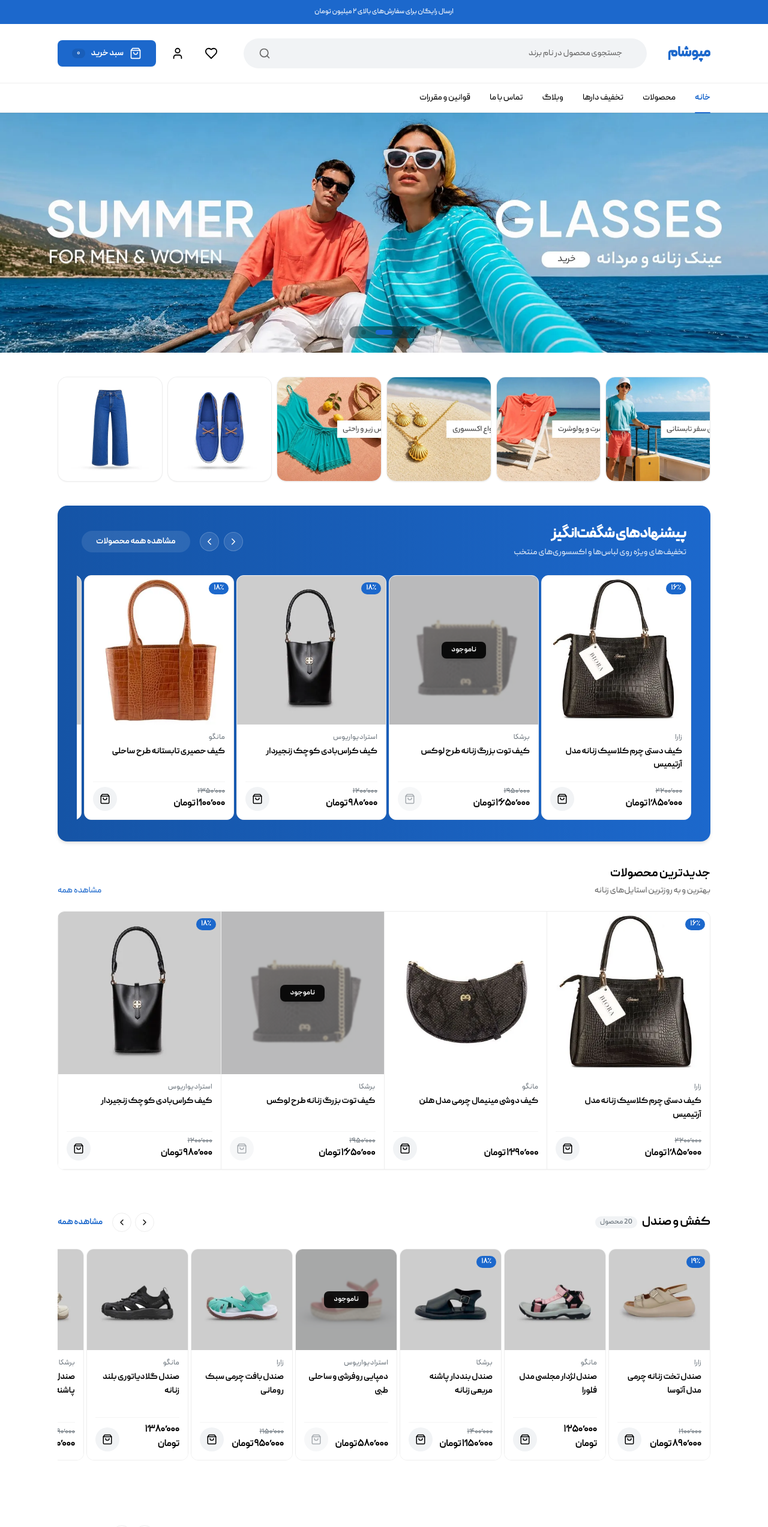
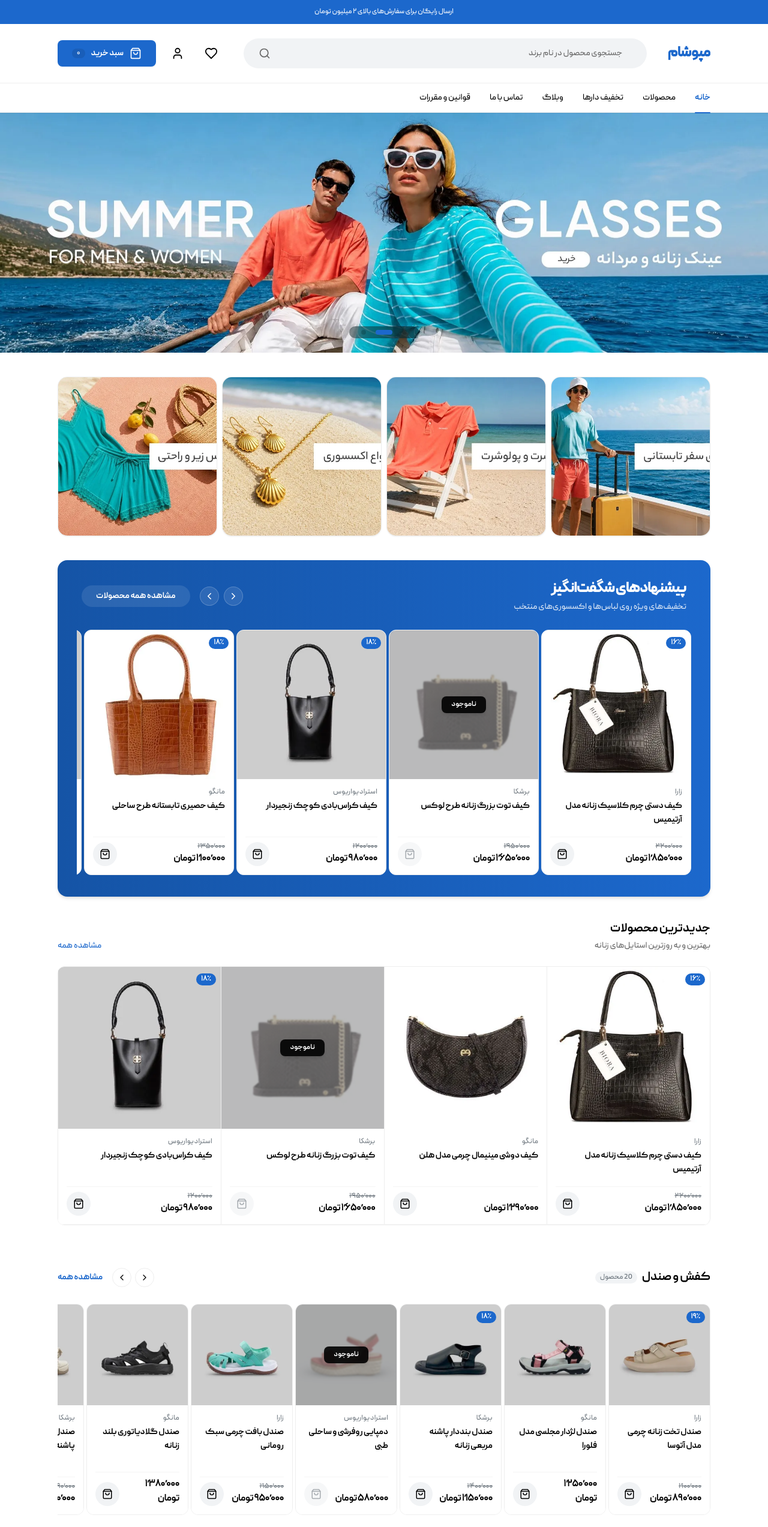
Before and after one commit to depix-ir/mepusham-api, a Next.js app: page / in a window 1280 px wide. Shown: the top 2546 px of the page at 60% size. Built offline with nearby package versions, Linux system fonts and the light colour scheme.

Commit message:
feat: add secondary banner slider and restrict top categories to 4
Co-authored-by: moazzen3169 <141169107+moazzen3169@users.noreply.github.com>

```diff
--- a/src/app/page.tsx
+++ b/src/app/page.tsx
@@ -1,6 +1,6 @@
 import React from "react";
 import { products } from "@/data/products";
-import { categories, banners } from "@/data/common";
+import { categories, banners, secondaryBanners } from "@/data/common";
 import { HeroSection } from "@/components/sections/HeroSection";
 import { CategorySection } from "@/components/sections/CategorySection";
 import { OfferSection } from "@/components/sections/OfferSection";
@@ -10,14 +10,15 @@ import { CategoryCarouselSection } from "@/components/sections/CategoryCarouselS
 export default function HomePage() {
   const discountedProducts = products.filter((p) => p.pricing.hasDiscount);
   const newArrivals = products.slice(0, 4);
+  const topCategories = categories.slice(0, 4);
 
   return (
     <div className="flex flex-col gap-6 md:gap-10 pb-8">
       {/* Hero Banner Section (Full width, no padding, no border-radius) */}
-      {banners.length > 0 && <HeroSection banners={banners} />}
+      {banners.length > 0 && <HeroSection banners={banners} id="hero-main" />}
 
-      {/* Top Categories Showcase (Photo Cards Grid) */}
-      <CategorySection categories={categories} variant="cards" />
+      {/* Top Categories Showcase (Photo Cards Grid - 4 categories) */}
+      <CategorySection categories={topCategories} variant="cards" />
 
       {/* Special Offers Section (Carousel) */}
       <OfferSection
@@ -36,11 +37,15 @@ export default function HomePage() {
 
       {/* Category Product Carousels (1 Carousel Per Category) */}
       {categories.map((category) => (
-        <CategoryCarouselSection
-          key={category.id}
-          category={category}
-          products={products}
-        />
+        <React.Fragment key={category.id}>
+          <CategoryCarouselSection
+            category={category}
+            products={products}
+          />
+          {category.slug === "bags-backpacks" && secondaryBanners.length > 0 && (
+            <HeroSection banners={secondaryBanners} id="hero-secondary" />
+          )}
+        </React.Fragment>
       ))}
     </div>
   );
--- a/src/components/sections/CategorySection.tsx
+++ b/src/components/sections/CategorySection.tsx
@@ -19,8 +19,9 @@ export function CategorySection({
 
   // Variant 1: Photo Cards (Used at the top of the Home Page)
   if (variant === "cards") {
+    const isFourItems = categories.length === 4;
     return (
-      <section className="w-full  ">
+      <section className="w-full">
         <Container>
           {title && (
             <div className="flex items-center justify-between mb-4 md:mb-6">
@@ -29,7 +30,11 @@ export function CategorySection({
               </h2>
             </div>
           )}
-          <div className="grid grid-cols-2 sm:grid-cols-3 lg:grid-cols-6 gap-[8px]">
+          <div
+            className={`grid grid-cols-2 ${
+              isFourItems ? "sm:grid-cols-4" : "sm:grid-cols-3 lg:grid-cols-6"
+            } gap-[8px]`}
+          >
             {categories.map((category) => {
               const fallbackImg = "/images/category-1.webp";
               const imgSrc = category.imageUrl || fallbackImg;
@@ -44,7 +49,11 @@ export function CategorySection({
                     src={imgSrc}
                     alt={category.name}
                     fill
-                    sizes="(max-width: 640px) 50vw, (max-width: 1024px) 33vw, 16vw"
+                    sizes={
+                      isFourItems
+                        ? "(max-width: 640px) 50vw, 25vw"
+                        : "(max-width: 640px) 50vw, (max-width: 1024px) 33vw, 16vw"
+                    }
                     className="object-cover object-center group-hover:scale-108 transition-transform duration-500"
                   />
                 </Link>
--- a/src/components/sections/HeroSection.tsx
+++ b/src/components/sections/HeroSection.tsx
@@ -16,16 +16,22 @@ import { ChevronRightIcon, ChevronLeftIcon } from "@/components/icons";
 interface HeroSectionProps {
   banners: Banner[];
   autoPlayInterval?: number;
+  id?: string;
 }
 
 export function HeroSection({
   banners,
   autoPlayInterval = 4500,
+  id = "main",
 }: HeroSectionProps) {
   const bannerList = banners || [];
   const bannerCount = bannerList.length;
 
   if (bannerCount === 0) return null;
+
+  const prevClass = `hero-swiper-button-prev-${id}`;
+  const nextClass = `hero-swiper-button-next-${id}`;
+  const paginationClass = `hero-swiper-pagination-${id}`;
 
   return (
     <section className="w-full max-w-full h-[180px] md:h-[400px] select-none overflow-hidden p-0 m-0 rounded-none border-none relative group">
@@ -45,11 +51,11 @@ export function HeroSection({
         }
         pagination={{
           clickable: true,
-          el: ".hero-swiper-pagination",
+          el: `.${paginationClass}`,
         }}
         navigation={{
-          prevEl: ".hero-swiper-button-prev",
-          nextEl: ".hero-swiper-button-next",
+          prevEl: `.${prevClass}`,
+          nextEl: `.${nextClass}`,
         }}
         className="w-full h-full rounded-none"
       >
@@ -97,7 +103,7 @@ export function HeroSection({
             <button
               type="button"
               aria-label="اسلاید قبلی"
-              className="hero-swiper-button-prev hidden absolute right-3 md:right-5 top-1/2 -translate-y-1/2 z-20 w-10 h-10 md:w-12 md:h-12 rounded-full bg-background/85 hover:bg-background text-foreground shadow-lg flex items-center justify-center transition-all duration-200 hover:scale-110 cursor-pointer backdrop-blur-sm opacity-90 hover:opacity-100 disabled:opacity-30 disabled:cursor-not-allowed"
+              className={`${prevClass} hidden absolute right-3 md:right-5 top-1/2 -translate-y-1/2 z-20 w-10 h-10 md:w-12 md:h-12 rounded-full bg-background/85 hover:bg-background text-foreground shadow-lg flex items-center justify-center transition-all duration-200 hover:scale-110 cursor-pointer backdrop-blur-sm opacity-90 hover:opacity-100 disabled:opacity-30 disabled:cursor-not-allowed`}
             >
               <ChevronRightIcon size={24} />
             </button>
@@ -105,7 +111,7 @@ export function HeroSection({
             <button
               type="button"
               aria-label="اسلاید بعدی"
-              className="hero-swiper-button-next hidden absolute left-3 md:left-5 top-1/2 -translate-y-1/2 z-20 w-10 h-10 md:w-12 md:h-12 rounded-full bg-background/85 hover:bg-background text-foreground shadow-lg flex items-center justify-center transition-all duration-200 hover:scale-110 cursor-pointer backdrop-blur-sm opacity-90 hover:opacity-100 disabled:opacity-30 disabled:cursor-not-allowed"
+              className={`${nextClass} hidden absolute left-3 md:left-5 top-1/2 -translate-y-1/2 z-20 w-10 h-10 md:w-12 md:h-12 rounded-full bg-background/85 hover:bg-background text-foreground shadow-lg flex items-center justify-center transition-all duration-200 hover:scale-110 cursor-pointer backdrop-blur-sm opacity-90 hover:opacity-100 disabled:opacity-30 disabled:cursor-not-allowed`}
             >
               <ChevronLeftIcon size={24} />
             </button>
@@ -115,7 +121,7 @@ export function HeroSection({
         {/* Pagination Dots */}
         {bannerCount > 1 && (
           <div className="absolute bottom-3 md:bottom-4 inset-x-0 z-20 flex justify-center items-center pointer-events-none">
-            <div className="hero-swiper-pagination pointer-events-auto flex items-center justify-center gap-2 bg-black/40 backdrop-blur-md px-3 py-1.5 rounded-full !w-auto !relative !inset-auto !transform-none [&_.swiper-pagination-bullet]:w-2.5 [&_.swiper-pagination-bullet]:h-2.5 [&_.swiper-pagination-bullet]:rounded-full [&_.swiper-pagination-bullet]:bg-white/60 [&_.swiper-pagination-bullet]:opacity-100 [&_.swiper-pagination-bullet]:transition-all [&_.swiper-pagination-bullet]:duration-300 [&_.swiper-pagination-bullet]:cursor-pointer [&_.swiper-pagination-bullet-active]:!w-7 [&_.swiper-pagination-bullet-active]:!bg-primary [&_.swiper-pagination-bullet-active]:!rounded-full" />
+            <div className={`${paginationClass} pointer-events-auto flex items-center justify-center gap-2 bg-black/40 backdrop-blur-md px-3 py-1.5 rounded-full !w-auto !relative !inset-auto !transform-none [&_.swiper-pagination-bullet]:w-2.5 [&_.swiper-pagination-bullet]:h-2.5 [&_.swiper-pagination-bullet]:rounded-full [&_.swiper-pagination-bullet]:bg-white/60 [&_.swiper-pagination-bullet]:opacity-100 [&_.swiper-pagination-bullet]:transition-all [&_.swiper-pagination-bullet]:duration-300 [&_.swiper-pagination-bullet]:cursor-pointer [&_.swiper-pagination-bullet-active]:!w-7 [&_.swiper-pagination-bullet-active]:!bg-primary [&_.swiper-pagination-bullet-active]:!rounded-full`} />
           </div>
         )}
       </Swiper>
--- a/src/data/common.ts
+++ b/src/data/common.ts
@@ -78,3 +78,26 @@ export const banners: Banner[] = [
     buttonText: "مشاهده کالکشن",
   },
 ];
+
+export const secondaryBanners: Banner[] = [
+  {
+    id: "sec-banner-1",
+    title: "جدیدترین مدل‌های کیف و کوله",
+    subtitle: "کیفیت عالی، قیمت مناسب و استایل متفاوت",
+    imageUrl: "/images/banner-2.webp",
+    desktopImageUrl: "/images/banner-2.webp",
+    mobileImageUrl: "/images/banner-1.webp",
+    linkUrl: "/category/bags-backpacks",
+    buttonText: "مشاهده کیف‌ها",
+  },
+  {
+    id: "sec-banner-2",
+    title: "مجموعه خاص اکسسوری و شال",
+    subtitle: "مکمل زیبایی و استایل شما برای تمامی فصول",
+    imageUrl: "/images/category-4.webp",
+    desktopImageUrl: "/images/category-4.webp",
+    mobileImageUrl: "/images/category-1.webp",
+    linkUrl: "/category/accessories",
+    buttonText: "دیدن اکسسوری‌ها",
+  },
+];
```
Also changed, not shown: 1 other file (tests, documents, lock files or other folders).
